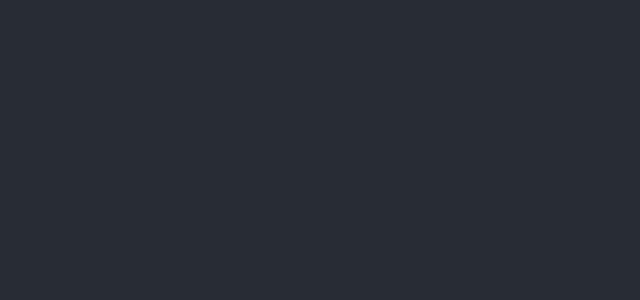
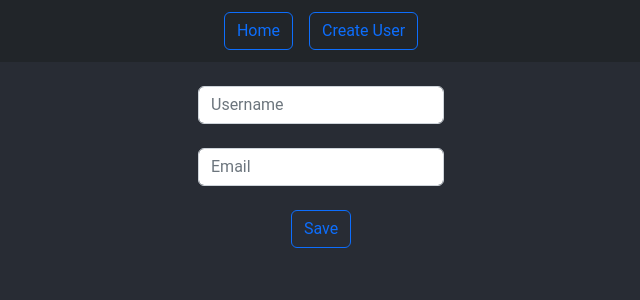
Before and after one commit to RodneyMac/redux-crud, a React (Create React App) app: page /create-user in a window 1280 px wide. Shown: the top 300 px of the page, without its empty margins (319-959 px from the left). Built offline with nearby package versions, Linux system fonts and the light colour scheme.

Commit message:
routers configurated, navbar, componentes and view added

```diff
--- a/src/App.js
+++ b/src/App.js
@@ -1,10 +1,18 @@
 import React from "react";
 import './App.css';
+import {Routes, Route} from "react-router-dom";
+import Navbar from "./components/Navbar/Navbar";
+import Home from "./views/Home/Home";
+import UserForm from "./components/UserForm/UserForm";
 
 function App() {
   return (
     <div>
-      <h2>App</h2>
+      <Navbar/>
+      <Routes>
+        <Route path="/" element={<Home/>}/>
+        <Route path="/create-user" element={<UserForm/>}/>
+      </Routes>
     </div>
   );
 }
--- /dev/null
+++ b/src/components/Navbar/Navbar.js
@@ -0,0 +1,32 @@
+import React from "react";
+import { Link } from "react-router-dom";
+
+const Navbar = () => {
+  return (
+    <nav className="navbar navbar-expand-lg bg-dark navbar-dark">
+      <div className="container-fluid">
+        <div></div>
+        <button
+          className="navbar-toggler"
+          type="button"
+          data-bs-toggle="collapse"
+          data-bs-target="#navbarSupportedContent"
+        >
+          <span className="navbar-toggler-icon"></span>
+        </button>
+        <div className="collapse navbar-collapse" id="navbarSupportedContent">
+          <div className="d-flex justify-content-center align-items-center m-auto">
+            <Link to="/" className="btn btn-outline-primary mx-2 my-1">
+              Home
+            </Link>
+            <Link to="/create-user" className="btn btn-outline-primary mx-2 my-1">
+              Create User
+            </Link>
+          </div>
+        </div>
+      </div>
+    </nav>
+  );
+};
+
+export default Navbar;
--- /dev/null
+++ b/src/components/UserForm/UserForm.js
@@ -0,0 +1,23 @@
+import React from 'react';
+
+const UserForm = () => {
+  return (
+    <div className='d-flex justify-content-center align-items-center'>
+      <div className='row'>
+        <div className='col-md-12'>
+          <div className='mt-4'>
+            <input type="text" placeholder="Username" className='form-control'/>
+          </div>
+          <div className='mt-4'>
+            <input type="email" placeholder="Email" className='form-control'/>
+          </div>
+          <div className='mt-4 text-center'>
+            <button className='btn btn-outline-primary'>Save</button>
+          </div>
+        </div>
+      </div>
+    </div>
+  )
+}
+
+export default UserForm;
--- /dev/null
+++ b/src/components/UserList/UserList.js
@@ -0,0 +1,20 @@
+import React from 'react';
+
+const UserList = () => {
+  return (
+    <div className='d-flex justify-content-center align-items-center'>
+      <div className='row text-center'>
+        <div className='col-md-12'>
+          <div className='text-info mt-2'>User List</div>
+        </div>
+        <div className='d-flex justify-content-between'>
+          <button className='btn btn-outline-secondary'>Edit</button>
+          <button className='btn btn-outline-danger'>Delete</button>
+        </div>
+        <hr className='text-secondary mt-2'/>
+      </div>
+    </div>
+  )
+}
+
+export default UserList;
--- a/src/index.js
+++ b/src/index.js
@@ -5,11 +5,14 @@ import App from './App';
 import reportWebVitals from './reportWebVitals';
 import "bootstrap/dist/css/bootstrap.min.css";
 import * as bootstrap from "bootstrap";
+import { BrowserRouter } from 'react-router-dom';
 
 const root = ReactDOM.createRoot(document.getElementById('root'));
 root.render(
   <React.StrictMode>
-    <App className={bootstrap} />
+    <BrowserRouter>
+      <App className={bootstrap} />
+    </BrowserRouter>
   </React.StrictMode>
 );
 
--- /dev/null
+++ b/src/views/Home/Home.js
@@ -0,0 +1,12 @@
+import React from 'react';
+import UserList from '../../components/UserList/UserList';
+
+const Home = () => {
+  return (
+    <div>
+      <UserList/>
+    </div>
+  )
+}
+
+export default Home;
```
